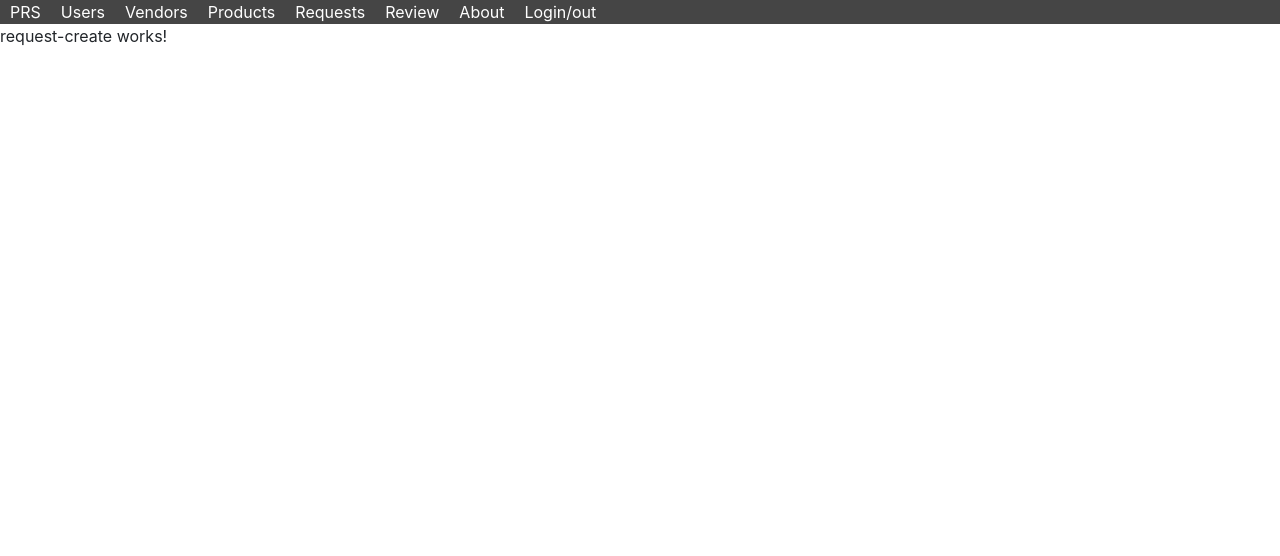
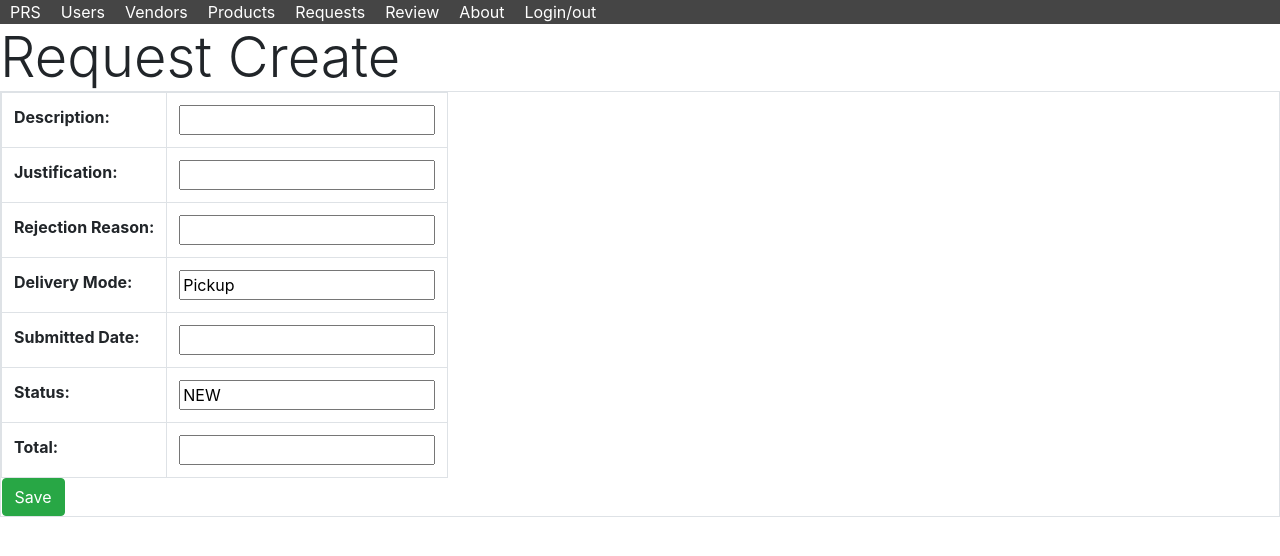
Before and after one commit to chrissc6/prs-client-solution, an Angular app: page /request/create in a window 1280 px wide. Shown: the top 556 px of the page. Built offline with nearby package versions, Linux system fonts and the light colour scheme.

Commit message:
added create and edit as much before lines

```diff
--- a/src/app/product/product-create/product-create.component.ts
+++ b/src/app/product/product-create/product-create.component.ts
@@ -45,6 +45,6 @@ export class ProductCreateComponent implements OnInit {
         console.log(err);
       }
     )
-  }
+  };
 
 }
--- a/src/app/request/request-create/request-create.component.html
+++ b/src/app/request/request-create/request-create.component.html
@@ -1,4 +1,39 @@
 <app-menu></app-menu>
-<p>
-  request-create works!
-</p>
+<div>
+  <div>
+    <span  class="display-4">Request Create</span>
+  </div>
+  <table class="table table-hover table-bordered table-responsive" *ngIf="request">
+    <tr>
+      <th scope="col">Description:</th>
+      <td><input [(ngModel)]="request.description" class="inputstirng" type="text"></td>
+    </tr>
+    <tr>
+      <th scope="col">Justification:</th>
+      <td><input [(ngModel)]="request.justification" class="inputstirng" type="text"></td>
+    </tr>
+    <tr>
+      <th scope="col">Rejection Reason:</th>
+      <td><input [(ngModel)]="request.rejectionReason" class="inputstirng" type="text"></td>
+    </tr>
+    <tr>
+      <th scope="col">Delivery Mode:</th>
+      <td><input [(ngModel)]="request.deliveryMode" class="inputstirng" type="text"></td>
+    </tr>
+    <tr>
+      <th scope="col">Submitted Date:</th>
+      <td><input [(ngModel)]="request.submittedDate" class="inputstirng" type="text"></td>
+    </tr>
+    <tr>
+      <th scope="col">Status:</th>
+      <td><input [(ngModel)]="request.status" class="inputstirng" type="text"></td>
+    </tr>
+    <tr>
+      <th scope="col">Total: </th>
+      <td><input [(ngModel)]="request.total" class="inputstirng" type="text"></td>
+    </tr>
+    <tr>
+      <button (click)="save()" class="btn btn-success">Save</button>
+    </tr>
+  </table>
+</div>
--- a/src/app/request/request-create/request-create.component.ts
+++ b/src/app/request/request-create/request-create.component.ts
@@ -1,4 +1,9 @@
 import { Component, OnInit } from '@angular/core';
+
+import{Router} from '@angular/router';
+import {SystemService} from '../../system/system.service';
+import{Request} from '../request.class';
+import{RequestService} from '../request.service';
 
 @Component({
   selector: 'app-request-create',
@@ -7,7 +12,24 @@ import { Component, OnInit } from '@angular/core';
 })
 export class RequestCreateComponent implements OnInit {
 
-  constructor() { }
+  request: Request = new Request();
+
+  constructor(private rescvr: RequestService,
+    private router: Router,
+    private syssvc: SystemService) { }
+
+    save():void{
+      this.rescvr.create(this.request)
+        .subscribe(
+          respond => {
+            console.log(respond);
+            this.router.navigateByUrl('/request/list');
+          },
+          err => {
+            console.error(err);
+          }
+        );
+    }
 
   ngOnInit() {
   }
--- a/src/app/request/request-detail/request-detail.component.html
+++ b/src/app/request/request-detail/request-detail.component.html
@@ -1,4 +1,50 @@
+
 <app-menu></app-menu>
-<p>
-  request-detail works!
-</p>
+<div>
+  <div>
+    <span  class="display-4">Request Edit|</span>
+    <span  class="h1"> <a routerLink="/request/create">Create</a></span>
+  </div>
+  <table class="table table-hover table-bordered table-responsive" *ngIf="request">
+    <tr>
+      <th scope="col">Description:</th>
+      <td>{{request.description}}</td>
+    </tr>
+    <tr>
+      <th scope="col">Justification:</th>
+      <td>{{request.justification}}</td>
+    </tr>
+    <tr>
+      <th scope="col">Rejection Reason:</th>
+      <td>{{request.rejectionReason}}</td>
+    </tr>
+    <tr>
+      <th scope="col">Delivery Mode:</th>
+      <td>{{request.deliveryMode}}</td>
+    </tr>
+    <tr>
+      <th scope="col">Submitted Date:</th>
+      <td>{{request.submittedDate}}</td>
+    </tr>
+    <tr>
+      <th scope="col">Status:</th>
+      <td>{{request.status}}</td>
+    </tr>
+    <tr>
+      <th scope="col">Total: </th>
+      <td>{{request.total}}</td>
+    </tr>
+    <tr>
+      <th scope="col">User: </th>
+      <td>{{request.user.username}}</td>
+    </tr>
+    <tr>
+      <th scope="col">Active? </th>
+      <td>{{request.active}}</td>
+    </tr>
+  </table>
+  <span><button (click)="editB()" class="btn btn-primary">Edit</button> | </span>
+  <span *ngIf="verifyN"><button (click)="setVerify()" class="btn btn-warning">Delete</button></span>
+  <span *ngIf="verify"><button (click)="setVerifyN()" class="btn btn-warning">Cancel Delete</button> | </span>
+  <span *ngIf="verify"><button (click)="delete()" class="btn btn-danger">Verify Delete</button></span>
+  </div>
--- a/src/app/request/request-detail/request-detail.component.ts
+++ b/src/app/request/request-detail/request-detail.component.ts
@@ -1,4 +1,10 @@
 import { Component, OnInit } from '@angular/core';
+
+import{ActivatedRoute} from '@angular/router';
+import{Router} from '@angular/router';
+import {SystemService} from '../../system/system.service';
+import{Request} from '../request.class';
+import{RequestService} from '../request.service';
 
 @Component({
   selector: 'app-request-detail',
@@ -7,9 +13,60 @@ import { Component, OnInit } from '@angular/core';
 })
 export class RequestDetailComponent implements OnInit {
 
-  constructor() { }
+  request: Request;
+
+  verify: boolean = false;
+  verifyN: boolean = true;
+
+  constructor(private rescvr: RequestService,
+    private route: ActivatedRoute,
+    private router: Router,
+    private syssvc: SystemService) { }
 
   ngOnInit() {
+    let id = this.route.snapshot.params.id;
+
+    this.rescvr.get(id)
+      .subscribe(respond => {
+        console.log(respond);
+        this.request = respond;
+        });
+  }
+
+  setVerify(): void{
+    this.verify = true;
+    this.verifyN = false;
+  }
+
+  setVerifyN(): void{
+    this.verify = false;
+    this.verifyN = true;
+  }
+
+  delete(): void{
+    this.rescvr.remove(this.request)
+    .subscribe(
+      respond => {
+        console.log("Request Delete Successful!", respond)
+        this.router.navigateByUrl(`/request/list`);
+      },
+      err => {
+        console.log("Request Delete Failed!", err)
+      }
+    );
+  }
+
+  editB():void{
+    this.rescvr.change(this.request)
+    .subscribe(
+      respond => {
+        console.log(respond);
+        this.router.navigateByUrl(`/request/edit/${this.request.id}`);
+      },
+      err =>{
+        console.error(err);
+      }
+    );
   }
 
 }
--- a/src/app/request/request-edit/request-edit.component.html
+++ b/src/app/request/request-edit/request-edit.component.html
@@ -1,4 +1,48 @@
+
 <app-menu></app-menu>
-<p>
-  request-edit works!
-</p>
+<div>
+  <div>
+    <span  class="display-4">Request Edit</span>
+  </div>
+  <table class="table table-hover table-bordered table-responsive" *ngIf="request">
+    <tr>
+      <th scope="col">Description:</th>
+      <td><input [(ngModel)]="request.description" class="inputstirng" type="text"></td>
+    </tr>
+    <tr>
+      <th scope="col">Justification:</th>
+      <td><input [(ngModel)]="request.justification" class="inputstirng" type="text"></td>
+    </tr>
+    <tr>
+      <th scope="col">Rejection Reason:</th>
+      <td><input [(ngModel)]="request.rejectionReason" class="inputstirng" type="text"></td>
+    </tr>
+    <tr>
+      <th scope="col">Delivery Mode:</th>
+      <td><input [(ngModel)]="request.deliveryMode" class="inputstirng" type="text"></td>
+    </tr>
+    <tr>
+      <th scope="col">Submitted Date:</th>
+      <td><input [(ngModel)]="request.submittedDate" class="inputstirng" type="text"></td>
+    </tr>
+    <tr>
+      <th scope="col">Status:</th>
+      <td><input [(ngModel)]="request.status" class="inputstirng" type="text"></td>
+    </tr>
+    <tr>
+      <th scope="col">Total: </th>
+      <td><input [(ngModel)]="request.total" class="inputstirng" type="text"></td>
+    </tr>
+    <tr>
+      <th scope="col">User: </th>
+      <td><input [(ngModel)]="request.user.username" class="inputstirng" type="text" disabled></td>
+    </tr>
+    <tr>
+      <th scope="col">Active? </th>
+      <td><input [(ngModel)]="request.active" class="inputstirng" type="checkbox"></td>
+    </tr>
+    <tr>
+      <button (click)="save()" class="btn btn-success">Save</button>
+    </tr>
+  </table>
+  </div>
--- a/src/app/request/request-edit/request-edit.component.ts
+++ b/src/app/request/request-edit/request-edit.component.ts
@@ -1,4 +1,10 @@
 import { Component, OnInit } from '@angular/core';
+
+import{Router} from '@angular/router';
+import{ActivatedRoute} from '@angular/router';
+import {SystemService} from '../../system/system.service';
+import{Request} from '../request.class';
+import{RequestService} from '../request.service';
 
 @Component({
   selector: 'app-request-edit',
@@ -7,9 +13,41 @@ import { Component, OnInit } from '@angular/core';
 })
 export class RequestEditComponent implements OnInit {
 
-  constructor() { }
+  request: Request;
+
+  constructor(private rescvr: RequestService,
+    private router: Router,
+    private route: ActivatedRoute,
+    private syssvc: SystemService) { }
 
   ngOnInit() {
+
+    let id = this.route.snapshot.params.id;
+
+    this.rescvr.get(id)
+      .subscribe(
+        respond => {
+        console.log(respond);
+        this.request = respond;
+        },
+        err =>{
+          console.error(err);
+        }
+      );
   }
 
+  save():void{
+    this.rescvr.change(this.request)
+    .subscribe(
+      respond => { //success
+        console.log("Request Update Successful!: ", respond);
+        this.router.navigateByUrl('/request/list');
+      },
+      err =>{ //error
+        console.error("Request Update Error: ", err);
+      }
+    );
+  }
+
+
 }
```
